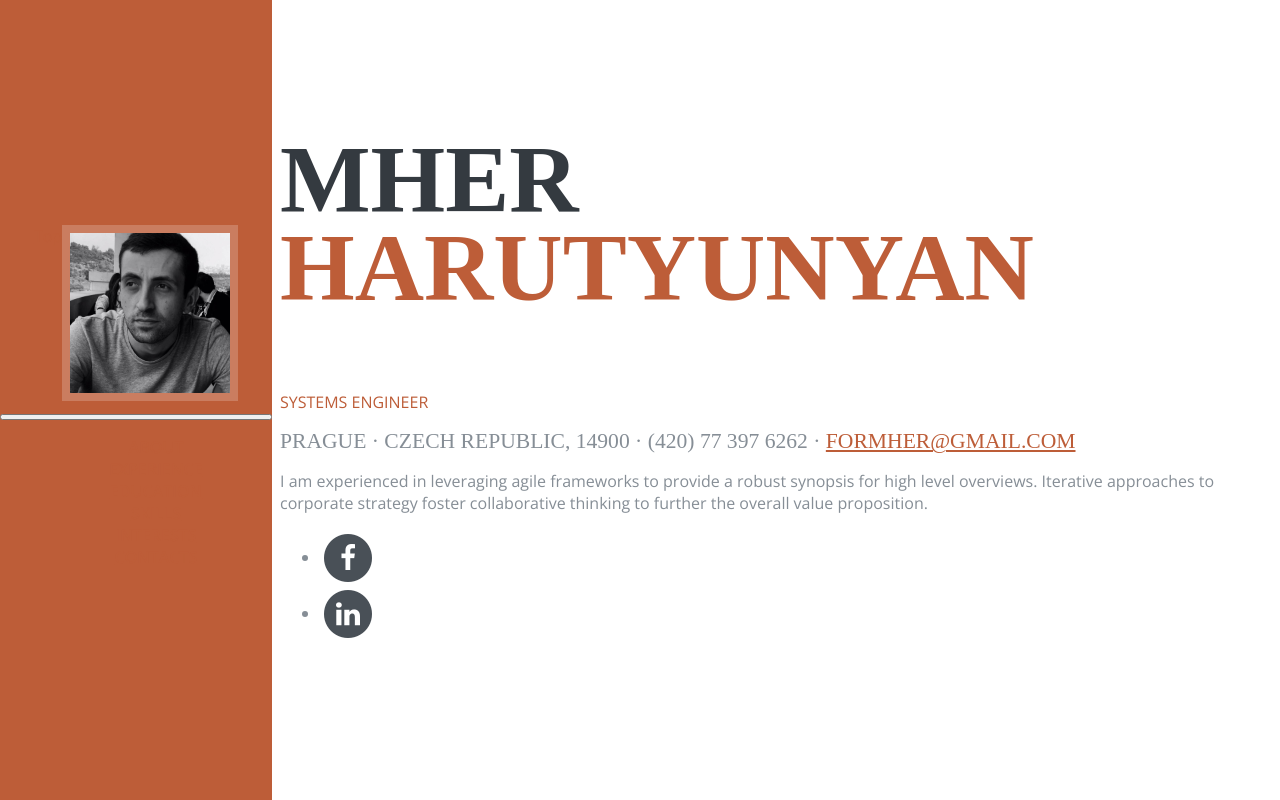
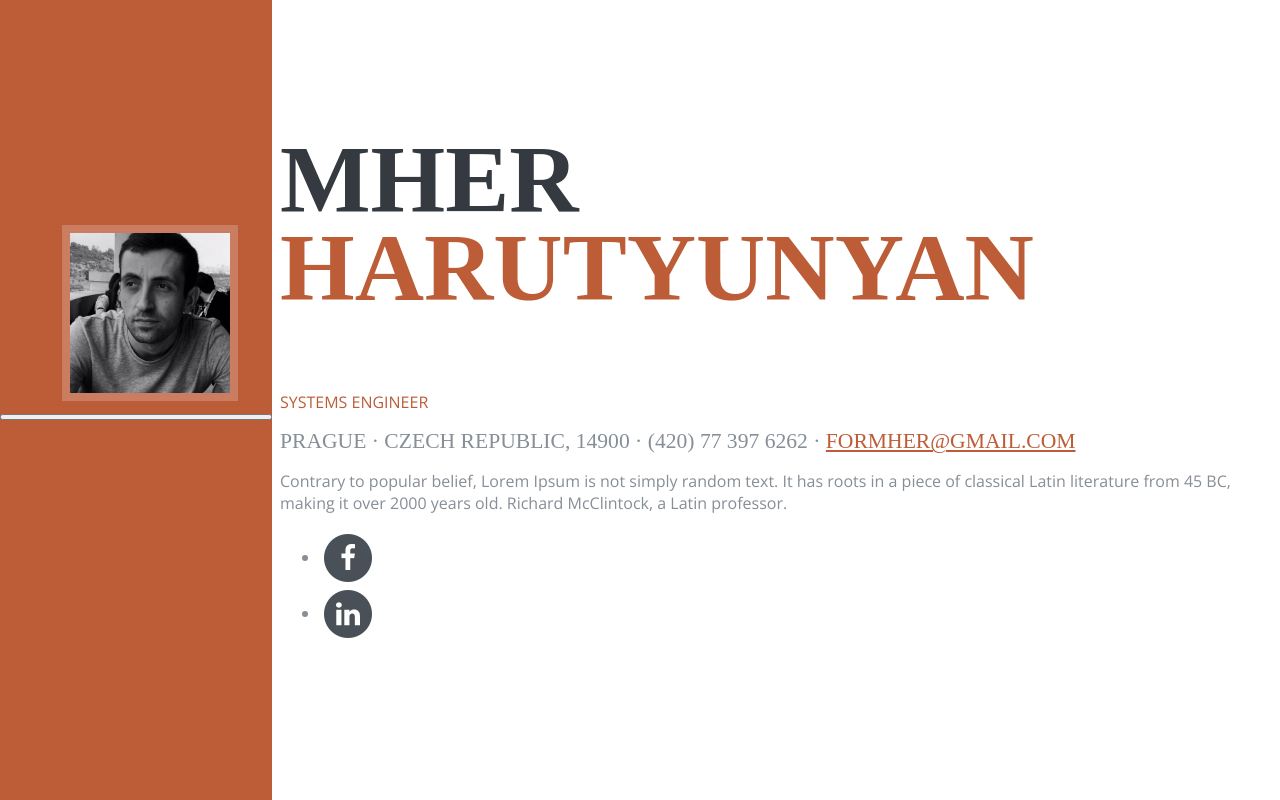
Before and after one commit to formher/cv, a website with bundled scripts: page index.html in a window 1280 px wide. Shown: the top 800 px of the page. Built offline with nearby package versions, Linux system fonts and the light colour scheme; a web font is replaced by a local one.

Commit message:
homepage text edited

```diff
--- a/index.html
+++ b/index.html
@@ -86,7 +86,7 @@
           <div class="subheading mb-5">Prague · Czech Republic, 14900 · (420) 77 397 6262 ·
             <a href="mailto:formher@gmail.com">formher@gmail.com</a>
           </div>
-          <p class="mb-5">I am experienced in leveraging agile frameworks to provide a robust synopsis for high level overviews. Iterative approaches to corporate strategy foster collaborative thinking to further the overall value proposition.</p>
+          <p class="mb-5">Contrary to popular belief, Lorem Ipsum is not simply random text. It has roots in a piece of classical Latin literature from 45 BC, making it over 2000 years old. Richard McClintock, a Latin professor.</p>
           <ul class="list-inline list-social-icons mb-0">
             <li class="list-inline-item">
               <a href="https://www.facebook.com/mheronline">
```
